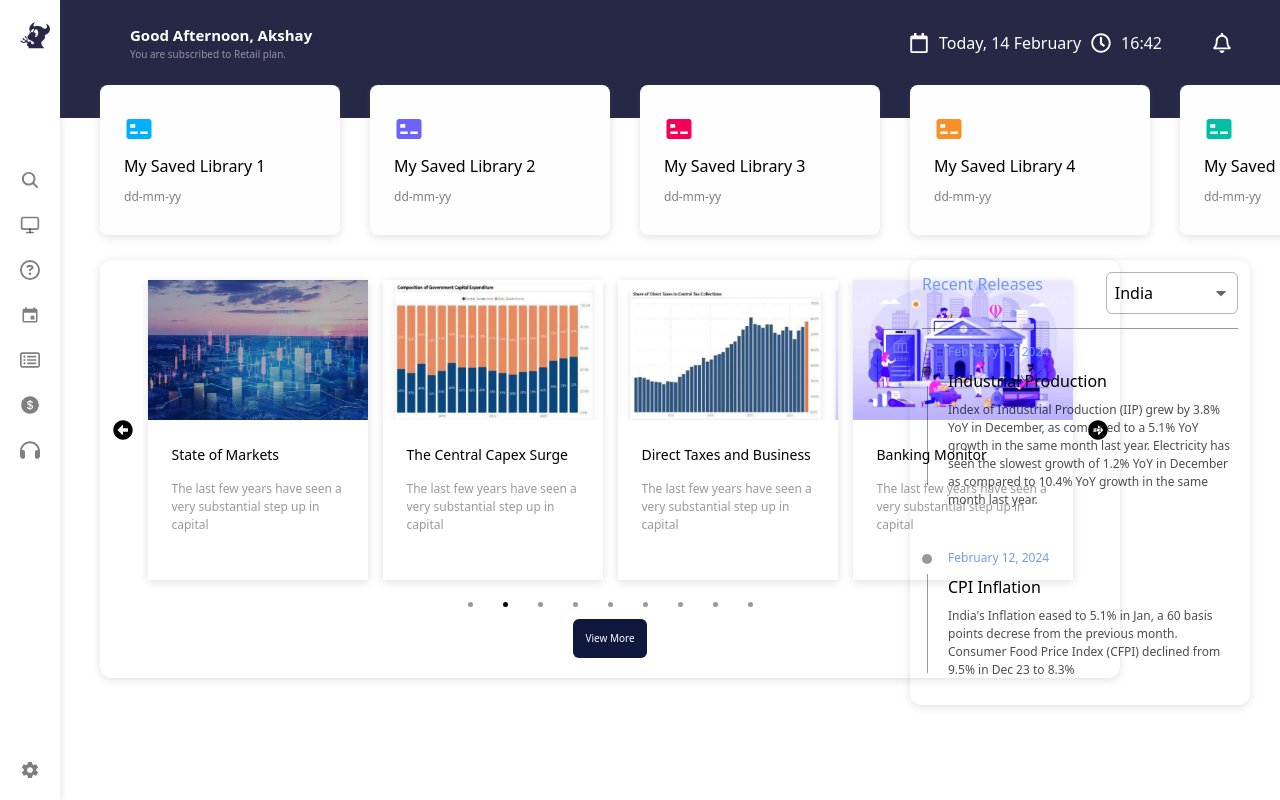
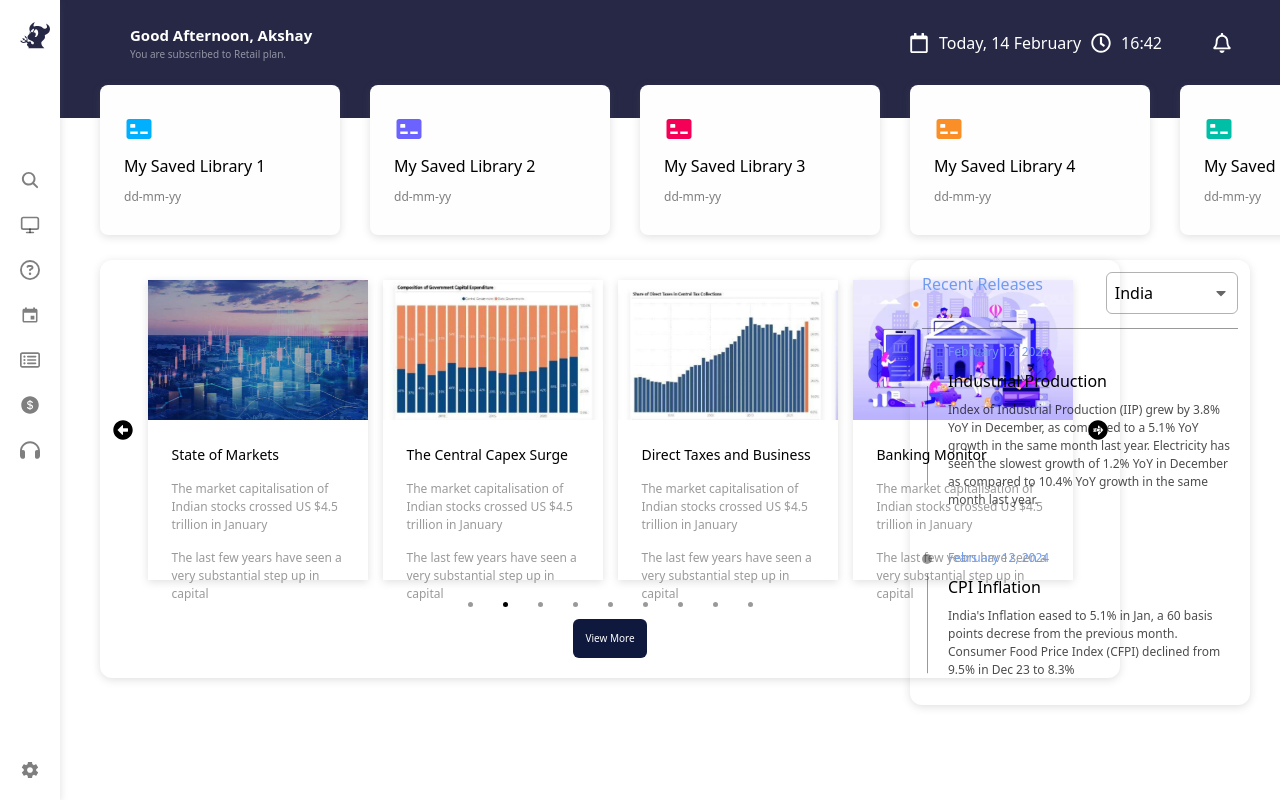
Before and after one commit to ashrithanch/H2, a React (Vite) app: page / in a window 1280 px wide. Shown: the top 800 px of the page. Built offline with nearby package versions, Linux system fonts and the light colour scheme.

Commit message:
Update HeroCard.jsx

```diff
--- a/src/components/HeroCard.jsx
+++ b/src/components/HeroCard.jsx
@@ -8,6 +8,10 @@ const HeroCard = ({ img, heading }) => {
       <div className=" p-6 flex flex-col gap-[15px]">
         <h3 className="font-[500] text-[14px]">{heading}</h3>
         <p className="text-black/40 text-[12px]">
+          The market capitalisation
+          of Indian stocks crossed US $4.5 trillion in January
+        </p>
+        <p className="text-black/40 text-[12px]">
           The last few years have seen a very substantial step up in capital
         </p>
       </div>
```
